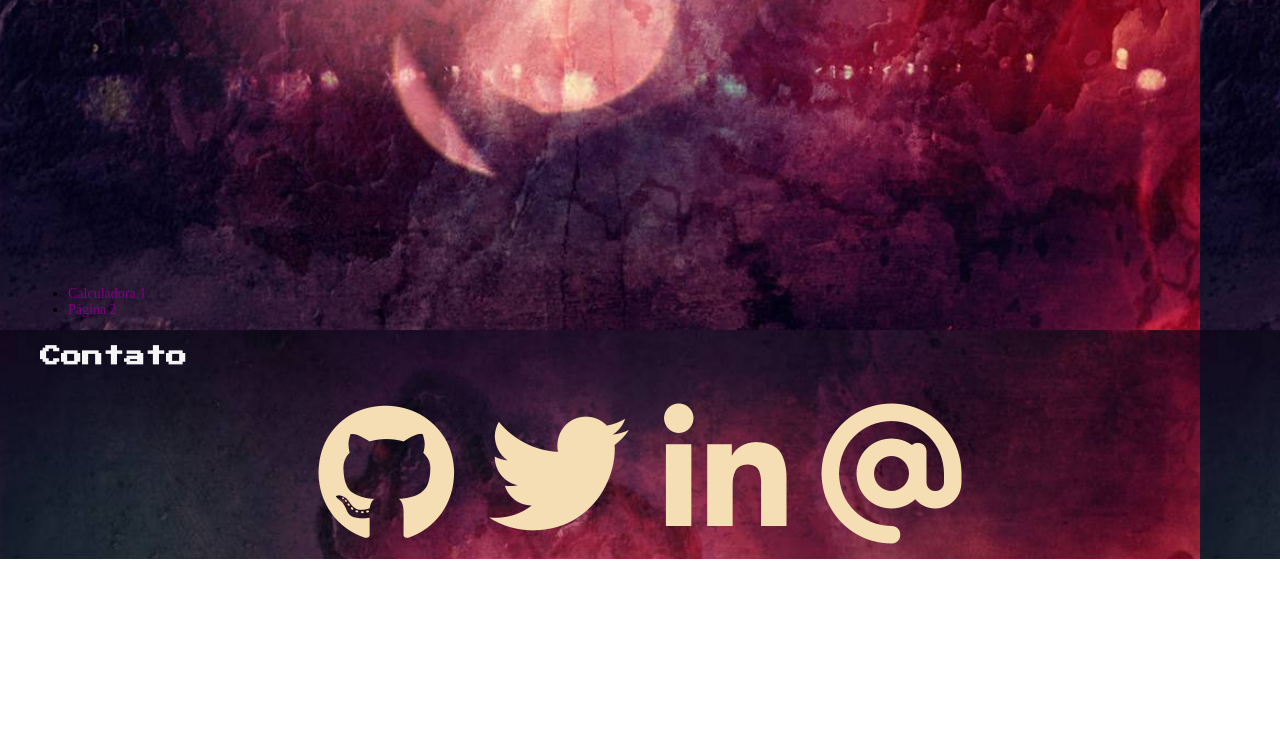
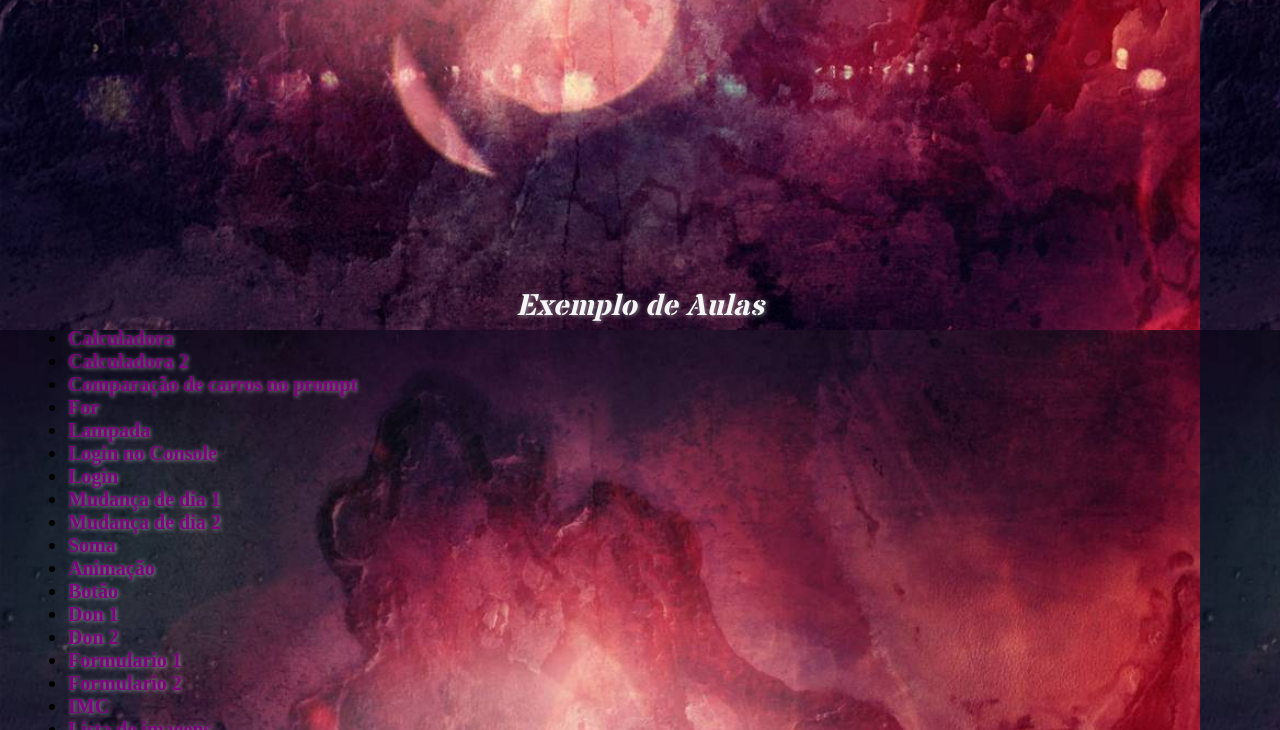
Before and after one commit to WendelTytan/TytanSite, a plain HTML site: page index.html in a window 1280 px wide. Shown: the part 2070-2800 px from the top of the page. Before the commit the page ends 2629 px from the top, so only its background shows below. Drawn offline with nearby package versions, Linux system fonts and the light colour scheme.

Commit message:
Update index.html

```diff
--- a/index.html
+++ b/index.html
@@ -29,19 +29,19 @@
 			</figure>
 
 			<p>
-				Lorem ipsum dolor sit amet consectetur adipisicing elit. Quas beatae mollitia atque reprehenderit adipisci ea error esse eligendi iusto, earum harum obcaecati maiores reiciendis. Vero quae culpa at aliquam officiis!
+				Bem vindo ao meu site, Meu nome é Wendel, mais conhecido como Tytan
 			</p>
 
 			<p>
-				Est culpa unde quae quisquam at ducimus fuga vel excepturi ex, corporis velit facere expedita itaque sint nemo modi sequi. Nesciunt et tempora cum similique quasi eum enim expedita laudantium.
+				Sou Formado em muitas coisas, gosto de muito da Área da TI
 			</p>
 
 			<p>
-				Itaque odit explicabo natus voluptas! Dolores nostrum reiciendis expedita eveniet explicabo cum laboriosam nam natus itaque eaque necessitatibus deleniti fugit debitis, vitae neque quasi quae dolorem adipisci ipsum illum. Quaerat.
+				No momento Principalmente cursando Ciencia da computação
 			</p>
 
 			<p>
-				Deleniti temporibus itaque assumenda optio odit error ipsa minima, culpa, ipsum dolore perferendis? Ratione quis veniam minus officiis ipsum est, iure ducimus quasi iusto fugiat nostrum rerum adipisci a quas.
+				Muito fã da saga Resident Evil, Assassins Creed, jogos de tabuleiro e RPG, card games principalmente os que eu estou desenvolvendo e Magic The Gathering
 			</p>
 
 		</section>
@@ -95,10 +95,34 @@
 			</div>
 
 
+			<div class="borda">
+			<h1 class="site-subtitle">Exemplo de Aulas</h1>
+
 			<ul>
-				<li><a href="aulas/Calculadora 1/sitesla.html">Calculadora 1</a></li>
-				<li><a href="pagina2.html">Página 2</a></li>
+				<li><a href="aulas/Calculadora 1/sitesla.html">Calculadora</a></li>
+				<li><a href="aulas/Calculadora 2/listaimagem.html">Calculadora 2</a></li>
+				<li><a href="aulas/Comparação de carros no prompt/Nãoapague.html">Comparação de carros no prompt</a></li>
+				<li><a href="aulas/For/Nãoapague1.html">For</a></li>
+				<li><a href="aulas/Lampada/lamp.html">Lampada</a></li>
+				<li><a href="aulas/Login no Console/listaimagem.html">Login no Console</a></li>
+				<li><a href="aulas/Login/listaimagem.html">Login</a></li>
+				<li><a href="aulas/Mudanca de dia 1/dia.html">Mudança de dia 1</a></li>
+				<li><a href="aulas/Mudanca de dia 2/index2.html">Mudança de dia 2</a></li>
+				<li><a href="aulas/Soma/listaimagem.html">Soma</a></li>
+				<li><a href="aulas/animação/animacao.html">Animação</a></li>
+				<li><a href="aulas/botão/Untitled-1.html">Botão</a></li>
+				<li><a href="aulas/don 0/test.html">Don 1</a></li>
+				<li><a href="aulas/don 1/don.html">Don 2</a></li>
+				<li><a href="aulas/formulário 2/formulário2.html">Formulario 1</a></li>
+				<li><a href="aulas/formulário">Formulario 2</a></li>
+				<li><a href="aulas/imc/IMC.html">IMC</a></li>
+				<li><a href="aulas/lista img/listaimagem.html">Lista de imagens</a></li>
+				<li><a href="aulas/loja de venda de carros/CARROS.html">Loja de Venda de Carros</a></li>
+				<li><a href="aulas/olá mundo/test.html">Olá Mundo</a></li>
+				<li><a href="aulas/segundo grau/bhaskara.html">Segundo Grau</a></li>
+				<li><a href="aulas/sortido/html.html">Sortido</a></li>
 			</ul>
+		</div>
 
 
 		</section>
```
